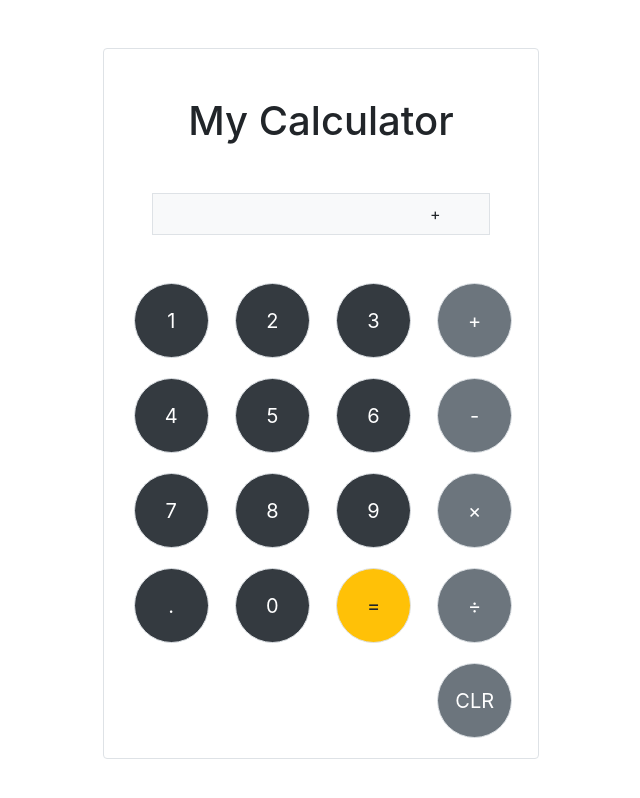
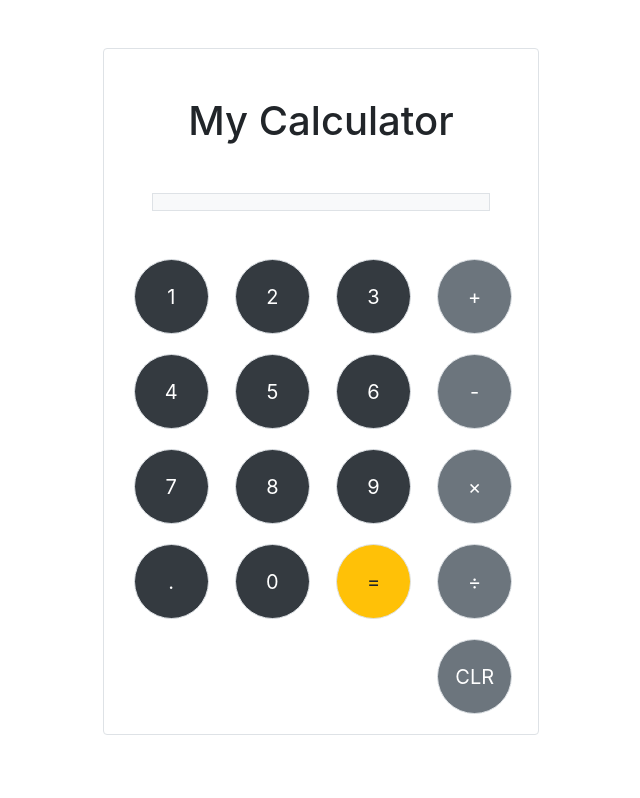
Before and after one commit to ssyctlm/calculator, a React (Create React App) app: page / in a window 1280 px wide. Shown: the whole page, without its empty margins (319-959 px from the left). Built offline with nearby package versions, Linux system fonts and the light colour scheme.

Commit message:
subtle change

```diff
--- a/src/components/calculator.js
+++ b/src/components/calculator.js
@@ -24,6 +24,7 @@ class Calculator extends Component {
         { order: 15, id: "divide", display: "÷", value: null },
         { order: 16, id: "clear", display: "CLR", value: null },
       ],
+      screen: '',
     }
   }
   render() {
@@ -33,7 +34,7 @@ class Calculator extends Component {
         {/* this is the displayer */}
         <div className="row justify-content-center">
           <div className="col-10 bg-light border text-right pl-5 pr-5 pt-2 pb-2 mb-5" id="display">
-            {this.state.keys[3].display}
+            {this.state.screen}
           </div>
         </div>
         {/* this is keyboards */}
```
